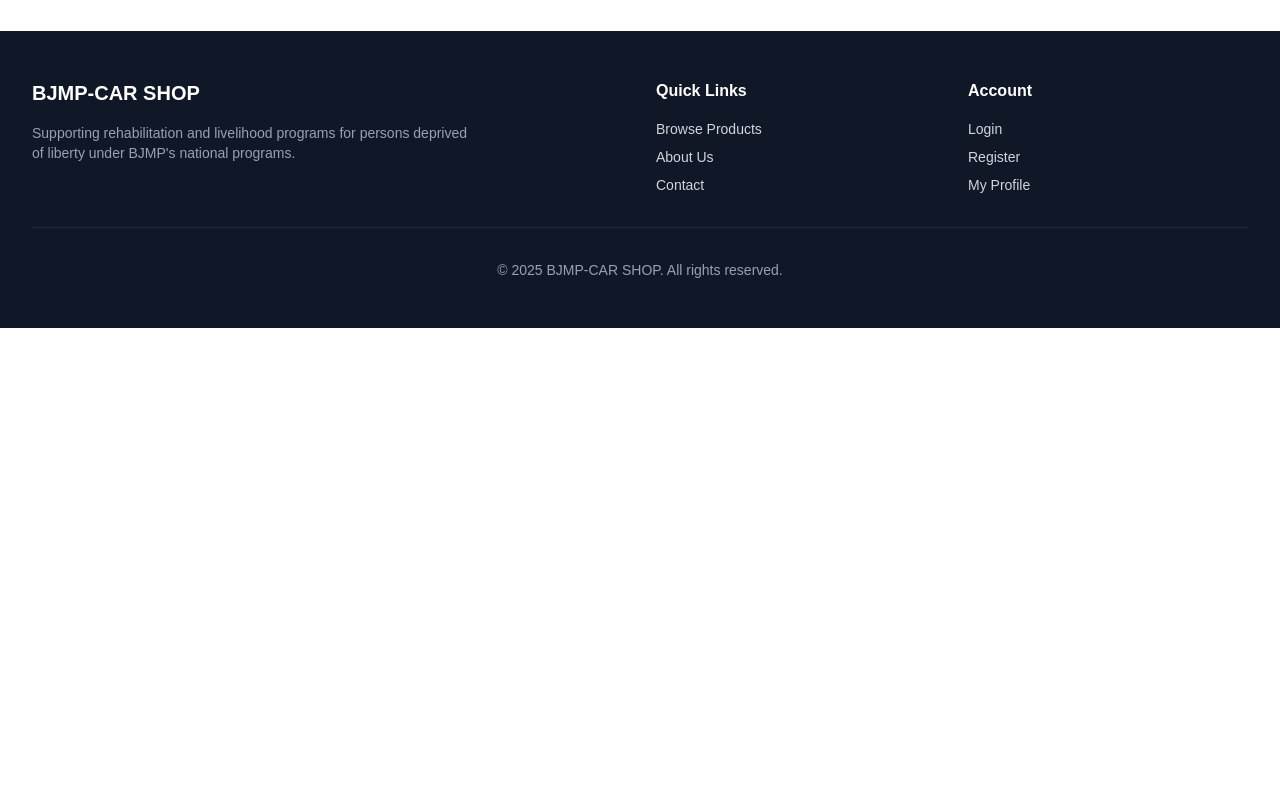
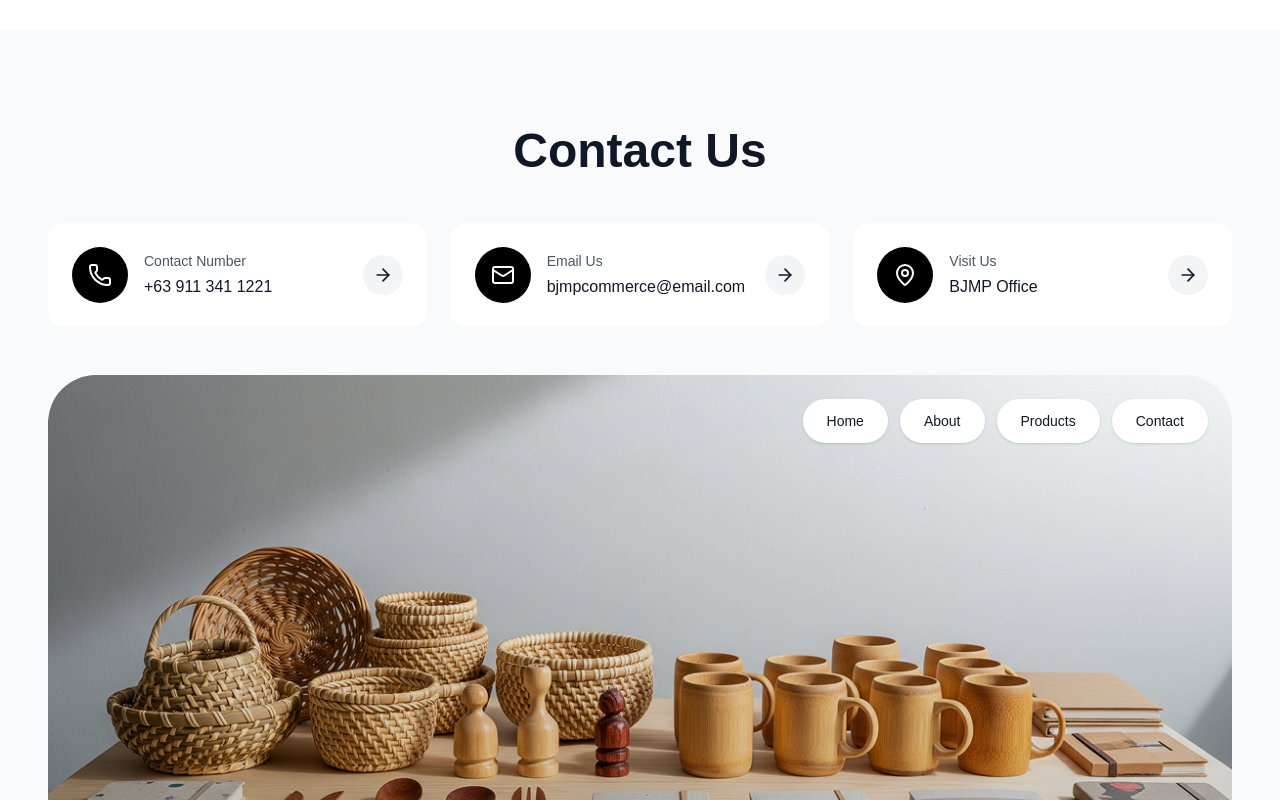
Before and after one commit to Inv8Solutions/cellshopbcj, a Next.js app: page / in a window 1280 px wide. Shown: the part 3900-4700 px from the top of the page. Before the commit the page ends 4228 px from the top, so only its background shows below. Built offline with nearby package versions, Linux system fonts and the light colour scheme.

Commit message:
added contact us page

```diff
--- a/src/app/page.tsx
+++ b/src/app/page.tsx
@@ -4,6 +4,7 @@ import FeaturesSection from '@/components/home/FeaturesSection';
 import ProductsPreviewSection from '@/components/home/ProductsPreviewSection';
 import ServicesSection from '@/components/home/ServicesSection';
 import CTASection from '@/components/home/CTASection';
+import ContactSection from '@/components/home/ContactSection';
 import Footer from '@/components/layout/Footer';
 
 export default function Home() {
@@ -16,7 +17,7 @@ export default function Home() {
         <ProductsPreviewSection />
         <ServicesSection />
         <CTASection />
-        {/* Additional sections will be added here */}
+        <ContactSection />
       </main>
       <Footer />
     </div>
--- /dev/null
+++ b/src/components/home/ContactSection.tsx
@@ -0,0 +1,106 @@
+import Link from 'next/link';
+import Image from 'next/image';
+import { Phone, Mail, MapPin, ArrowRight } from 'lucide-react';
+
+export default function ContactSection() {
+  const contactInfo = [
+    {
+      icon: Phone,
+      label: 'Contact Number',
+      value: '+63 911 341 1221',
+      href: 'tel:+639113411221'
+    },
+    {
+      icon: Mail,
+      label: 'Email Us',
+      value: 'bjmpcommerce@email.com',
+      href: 'mailto:bjmpcommerce@email.com'
+    },
+    {
+      icon: MapPin,
+      label: 'Visit Us',
+      value: 'BJMP Office',
+      href: '#'
+    }
+  ];
+
+  const navLinks = [
+    { label: 'Home', href: '/' },
+    { label: 'About', href: '/about' },
+    { label: 'Products', href: '/products' },
+    { label: 'Contact', href: '/contact' }
+  ];
+
+  return (
+    <section className="bg-gray-50 py-16 lg:py-24">
+      <div className="w-full px-6 lg:px-12">
+        {/* Section Title */}
+        <div className="text-center mb-12">
+          <h2 className="text-3xl sm:text-4xl lg:text-5xl font-bold text-gray-900">
+            Contact Us
+          </h2>
+        </div>
+
+        {/* Contact Cards */}
+        <div className="grid grid-cols-1 md:grid-cols-3 gap-4 lg:gap-6 mb-12">
+          {contactInfo.map((info) => {
+            const Icon = info.icon;
+            return (
+              <Link
+                key={info.label}
+                href={info.href}
+                className="group bg-white rounded-2xl p-6 flex items-center gap-4 hover:bg-gray-100 transition-all duration-300"
+              >
+                {/* Icon */}
+                <div className="w-14 h-14 rounded-full bg-black flex items-center justify-center shrink-0">
+                  <Icon className="w-6 h-6 text-white" />
+                </div>
+
+                {/* Content */}
+                <div className="flex-1 min-w-0">
+                  <div className="text-sm text-gray-600 mb-1">{info.label}</div>
+                  <div className="text-base font-medium text-gray-900 truncate">
+                    {info.value}
+                  </div>
+                </div>
+
+                {/* Arrow */}
+                <div className="w-10 h-10 rounded-full bg-gray-100 group-hover:bg-gray-200 flex items-center justify-center shrink-0 transition-colors">
+                  <ArrowRight className="w-5 h-5 text-gray-900" />
+                </div>
+              </Link>
+            );
+          })}
+        </div>
+
+        {/* Image Section with Navigation */}
+        <div className="relative w-full rounded-3xl lg:rounded-[3rem] overflow-hidden min-h-[400px] lg:min-h-[500px]">
+          {/* Background Image */}
+          <Image
+            src="/footer.png"
+            alt="BJMP Products"
+            fill
+            className="object-cover object-center"
+            quality={100}
+          />
+
+          {/* Gradient Overlay */}
+          <div className="absolute inset-0 bg-gradient-to-t from-black/20 to-transparent"></div>
+
+          {/* Navigation Links */}
+          <div className="absolute top-6 right-6 flex items-center gap-3">
+            {navLinks.map((link) => (
+              <Link
+                key={link.label}
+                href={link.href}
+                className="px-6 py-3 bg-white hover:bg-gray-50 rounded-full text-sm font-medium text-gray-900 transition-all duration-300 shadow-sm hover:shadow-md"
+              >
+                {link.label}
+              </Link>
+            ))}
+          </div>
+        </div>
+      </div>
+    </section>
+  );
+}
```
Also changed, not shown: public/footer.png (added).
